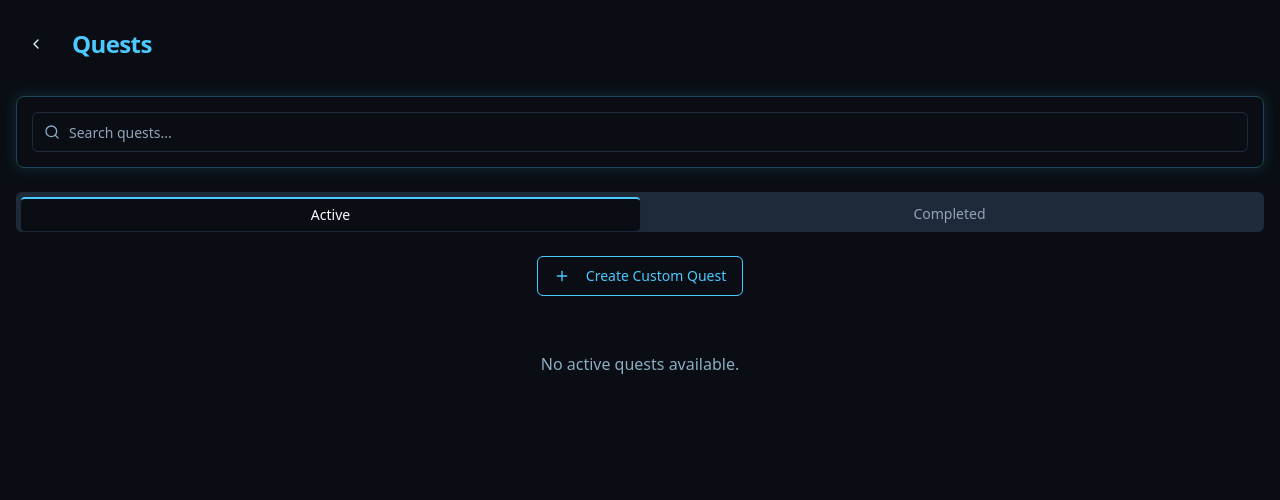
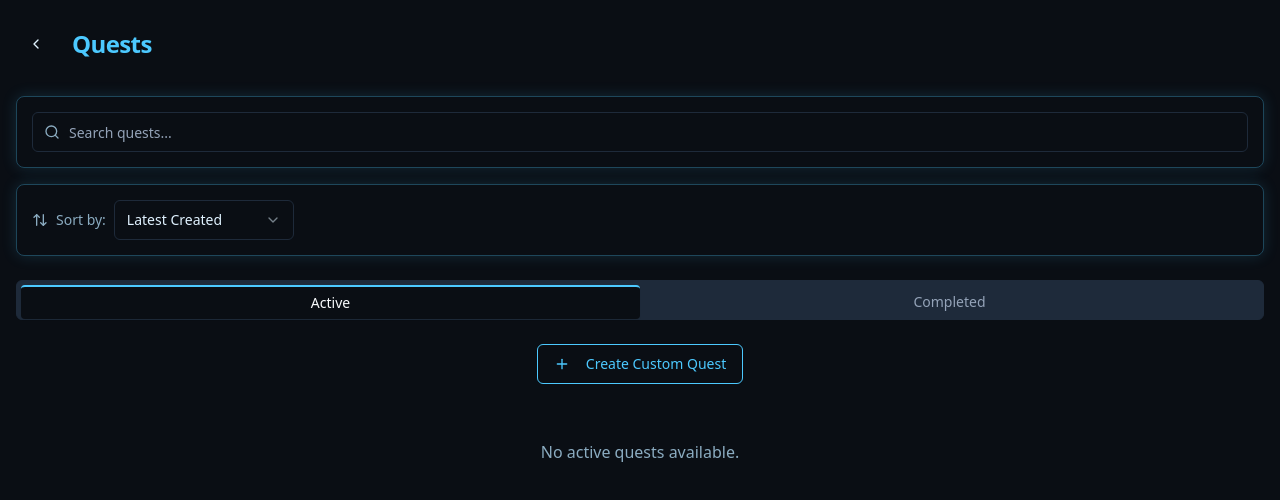
Before and after one commit to hakimasyrofi/Solo-Leveling-Self-Improvement-App, a Next.js app: page /quests in a window 1280 px wide. Shown: the top 500 px of the page. Built offline with nearby package versions, Linux system fonts and the light colour scheme.

Commit message:
feat(quests): add sorting functionality for quests by priority and creation date

```diff
--- a/app/quests/page.tsx
+++ b/app/quests/page.tsx
@@ -3,7 +3,14 @@
 import type React from "react";
 
 import Link from "next/link";
-import { ChevronLeft, Search, Trash2, MoreVertical, Edit } from "lucide-react";
+import {
+  ChevronLeft,
+  Search,
+  Trash2,
+  MoreVertical,
+  Edit,
+  ArrowUpDown,
+} from "lucide-react";
 import { Button } from "@/components/ui/button";
 import {
   Card,
@@ -64,35 +71,53 @@ export default function QuestsPage() {
     updateQuest,
   } = useUser();
   const [searchTerm, setSearchTerm] = useState("");
+  const [sortBy, setSortBy] = useState<"latest" | "priority">("latest");
+  // Sort function
+  const sortQuests = (quests: Quest[], isCompleted = false) => {
+    return quests.sort((a, b) => {
+      if (sortBy === "priority") {
+        // Sort by priority: High > Medium > Low (descending)
+        const priorityOrder = { High: 3, Medium: 2, Low: 1 };
+        const priorityA = priorityOrder[a.priority] || 0;
+        const priorityB = priorityOrder[b.priority] || 0;
+        return priorityB - priorityA;
+      } else {
+        // Sort by time (newest first)
+        if (isCompleted) {
+          // For completed quests, sort by completion time
+          const timeA = a.completedAt || 0;
+          const timeB = b.completedAt || 0;
+          return timeB - timeA;
+        } else {
+          // For active quests, sort by creation time
+          const timeA = a.createdAt || 0;
+          const timeB = b.createdAt || 0;
+          return timeB - timeA;
+        }
+      }
+    });
+  };
 
-  // Filter quests based on search term and status
-  const activeQuests = userStats.quests
-    .filter(
+  // Filter and sort quests based on search term and status
+  const activeQuests = sortQuests(
+    userStats.quests.filter(
       (quest) =>
         !quest.completed &&
         (quest.title.toLowerCase().includes(searchTerm.toLowerCase()) ||
           quest.description.toLowerCase().includes(searchTerm.toLowerCase()))
-    )
-    // Sort active quests by creation time (newest first)
-    .sort((a, b) => {
-      const timeA = a.createdAt || 0; // Ensure createdAt exists or cast type
-      const timeB = b.createdAt || 0;
-      return timeB - timeA;
-    });
+    ),
+    false
+  );
 
-  const completedQuests = userStats.quests
-    .filter(
+  const completedQuests = sortQuests(
+    userStats.quests.filter(
       (quest) =>
         quest.completed &&
         (quest.title.toLowerCase().includes(searchTerm.toLowerCase()) ||
           quest.description.toLowerCase().includes(searchTerm.toLowerCase()))
-    )
-    // Sort completed quests by completion time (newest first)
-    .sort((a, b) => {
-      const timeA = a.completedAt || 0;
-      const timeB = b.completedAt || 0;
-      return timeB - timeA;
-    });
+    ),
+    true
+  );
 
   const handleDeleteQuest = (questId: string) => {
     deleteQuest(questId);
@@ -112,10 +137,10 @@ export default function QuestsPage() {
           <h1 className="text-2xl font-bold tracking-tight text-[#4cc9ff]">
             Quests
           </h1>
-        </header>
-
+        </header>{" "}
         {/* Search and Filter */}
-        <div className="mb-6 relative">
+        <div className="mb-6 space-y-4">
+          <div className="relative">
             <div className="absolute inset-0 border border-[#4cc9ff]/30 rounded-lg shadow-[0_0_15px_rgba(76,201,255,0.15)]"></div>
             <div className="p-4 relative z-10">
               <div className="relative">
@@ -130,6 +155,33 @@ export default function QuestsPage() {
             </div>
           </div>
 
+          {/* Sorting Controls */}
+          <div className="relative">
+            <div className="absolute inset-0 border border-[#4cc9ff]/30 rounded-lg shadow-[0_0_15px_rgba(76,201,255,0.15)]"></div>
+            <div className="p-4 relative z-10">
+              <div className="flex items-center gap-2">
+                <ArrowUpDown className="h-4 w-4 text-[#8bacc1]" />
+                <span className="text-sm text-[#8bacc1]">Sort by:</span>
+                <Select
+                  value={sortBy}
+                  onValueChange={(value: "latest" | "priority") =>
+                    setSortBy(value)
+                  }
+                >
+                  <SelectTrigger className="w-[180px] bg-[#0a0e14] border-[#1e2a3a] focus-visible:ring-[#4cc9ff]">
+                    <SelectValue />
+                  </SelectTrigger>
+                  <SelectContent className="bg-[#0a0e14] border-[#1e2a3a] text-[#e0f2ff]">
+                    <SelectItem value="latest">Latest Created</SelectItem>
+                    <SelectItem value="priority">
+                      Priority (High to Low)
+                    </SelectItem>
+                  </SelectContent>
+                </Select>
+              </div>
+            </div>
+          </div>
+        </div>
         {/* Quests Tabs */}
         <Tabs defaultValue="active">
           <TabsList className="grid w-full grid-cols-2 bg-[#1e2a3a] border border-[#1e2a3a]">
```
Lines whose indentation alone changed are shown as unchanged.
